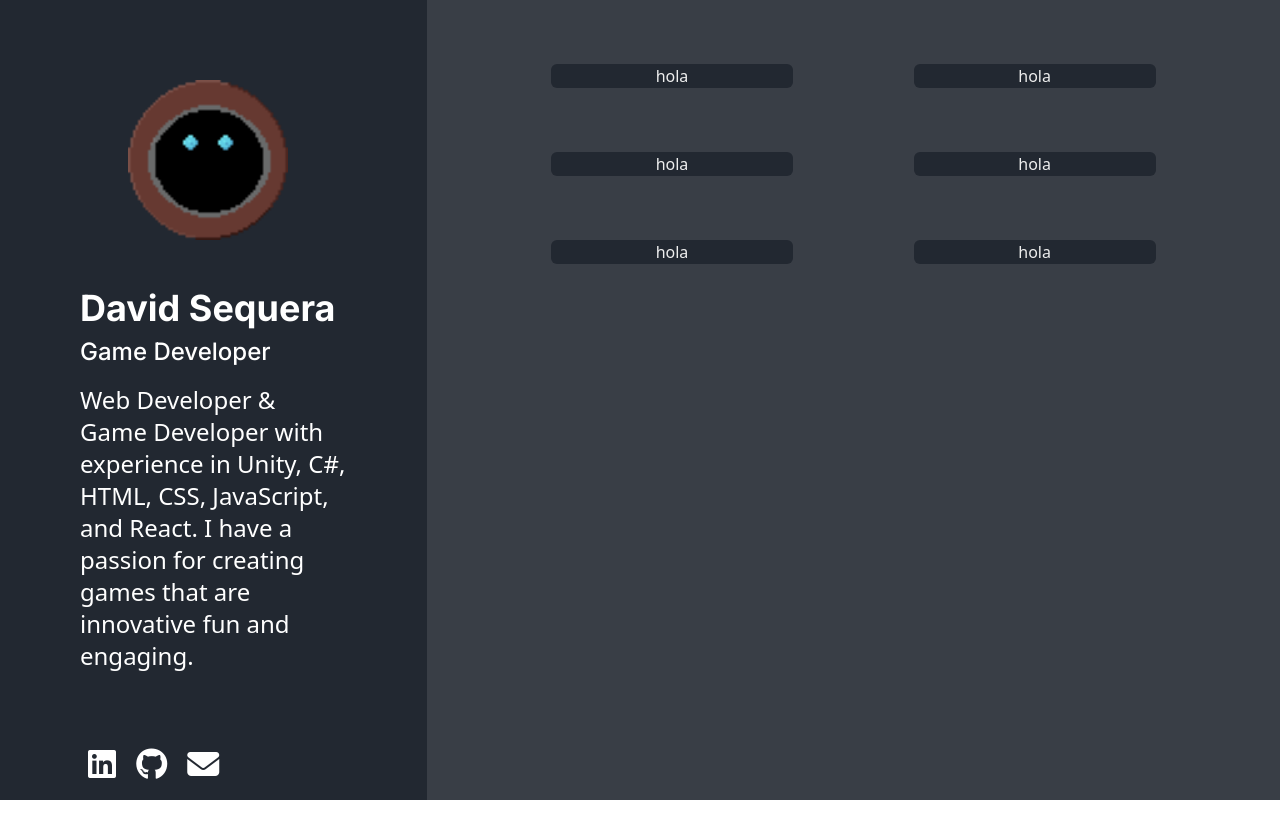
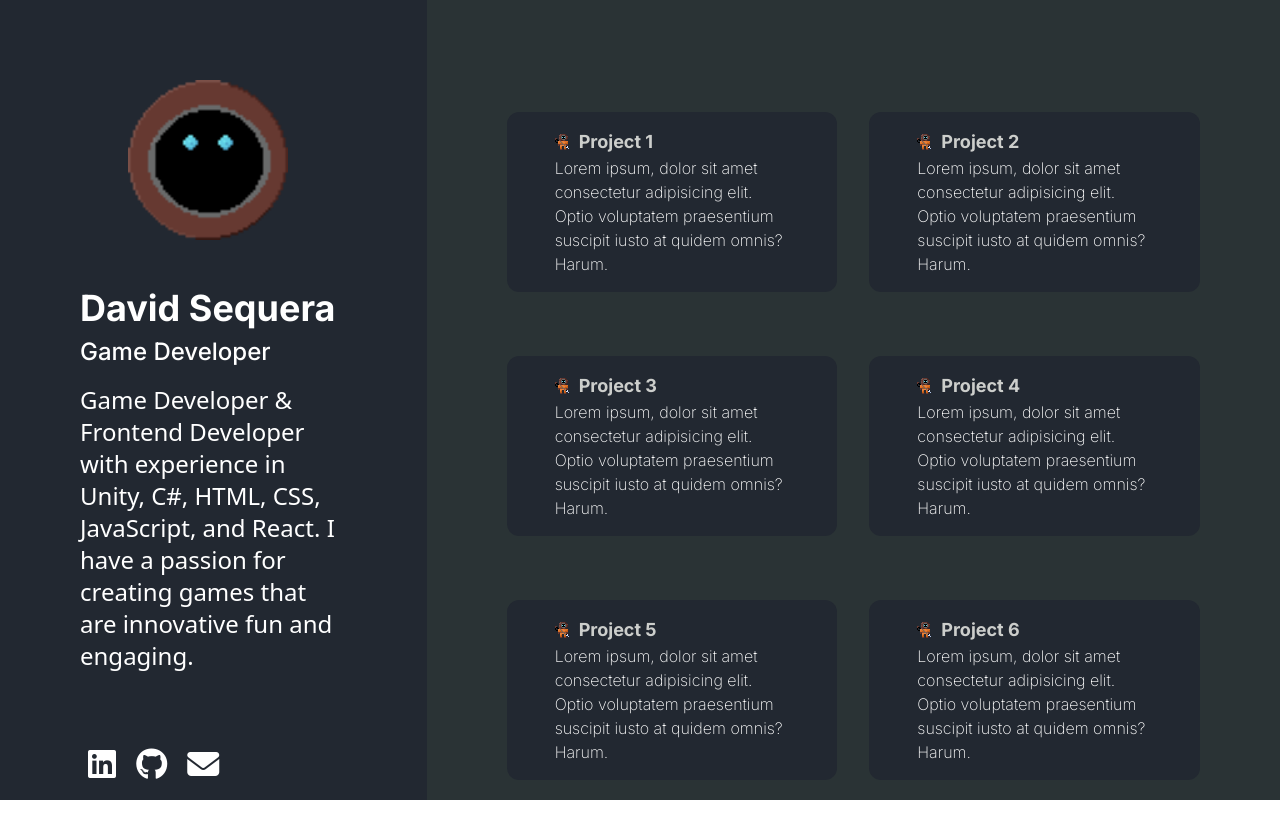
Before and after one commit to DoneWasting/web-portfolio, a website: page docs/index.html in a window 1280 px wide. Before the commit the page ends 808 px from the top, so only its background shows below. Drawn offline with Linux system fonts and the light colour scheme.

Commit message:
Added cols and logo

```diff
--- a/docs/index.html
+++ b/docs/index.html
@@ -7,6 +7,7 @@
   <link href="./output.css" rel="stylesheet">
   <script src="https://kit.fontawesome.com/7180eab6c2.js" crossorigin="anonymous"></script>
   <link rel="icon" type="image/x-icon" href="imgs/favicon16x16.png">
+  <link rel="icon" type="image/png" href="imgs/favicon16x16.png" />
   <link rel="stylesheet" href="https://cdnjs.cloudflare.com/ajax/libs/font-awesome/6.7.2/css/all.min.css" integrity="sha512-Evv84Mr4kqVGRNSgIGL/F/aIDqQb7xQ2vcrdIwxfjThSH8CSR7PBEakCr51Ck+w+/U6swU2Im1vVX0SVk9ABhg==" crossorigin="anonymous" referrerpolicy="no-referrer" />
   <title>Davidsgames</title>
   <link rel="preconnect" href="https://fonts.googleapis.com">
@@ -25,7 +26,7 @@
             <h2 class="text-white text-4xl mt-12 inter-bold"> David Sequera </h2>
             <p class="text-white text-2xl mt-2 inter-semi-bold "> Game Developer </p>
             <p class="text-white text-2xl mt-4">
-              Web Developer & Game Developer with experience in Unity, C#, HTML, CSS, JavaScript, and React.
+              Game Developer & Frontend Developer with experience in Unity, C#, HTML, CSS, JavaScript, and React.
               I have a passion for creating games that are  innovative fun and engaging.
             </p>
 
@@ -37,33 +38,101 @@
         </div>
     </div>
     <div class="w-2/3 bg-secondary h-screen">
-      <div class="flex flex-col p-8">
-        <div class="p-8 flex flex-row text-mainwhite text-center">
-          <div class="w-1/3 bg-main mx-auto rounded-md">
-            hola
+      <div class="flex flex-col py-20 px-8">
+        <div class="p-8 flex flex-row text-mainwhite">
+          <div class="w-1/2 bg-main mx-4 rounded-xl flex flex-col transition ease-in-out delay-150 duration-100 hover:-translate-y-1 hover:scale-105 cursor-pointer">
+            <div class="flex flex-col w-100 mx-12 my-4">
+              <div class="flex flex-row items-center">
+                <img src="imgs/favicon16x16.png" class="icon-image"/>
+                <h2 class="text-textGreyish inter-bold text-lg mx-2">
+                  Project 1
+                </h2>
+              </div>
+              <p class="text-white inter-light text-md">
+                Lorem ipsum, dolor sit amet consectetur adipisicing elit. Optio voluptatem praesentium suscipit
+                 iusto at quidem omnis? Harum.
+              </p>
+            </div>
           </div>
-          <div class="w-1/3 bg-main mx-auto rounded-md">
-           hola
+          <div class="w-1/2 bg-main mx-4 rounded-xl flex flex-col transition ease-in-out delay-150 duration-100 hover:-translate-y-1 hover:scale-105 cursor-pointer">
+            <div class="flex flex-col w-100 mx-12 my-4">
+              <div class="flex flex-row items-center">
+                <img src="imgs/favicon16x16.png" class="icon-image"/>
+                <h2 class="text-textGreyish inter-bold text-lg mx-2">
+                  Project 2
+                </h2>
+              </div>
+
+              <p class="text-white inter-light text-md">
+                Lorem ipsum, dolor sit amet consectetur adipisicing elit. Optio voluptatem praesentium suscipit
+                 iusto at quidem omnis? Harum.
+              </p>
+            </div>
+          </div>
+        </div>
+        <div class="p-8 flex flex-row">
+          <div class="w-1/2 bg-main mx-4 rounded-xl flex flex-col transition ease-in-out delay-150 duration-100 hover:-translate-y-1 hover:scale-105 cursor-pointer">
+            <div class="flex flex-col w-100 mx-12 my-4">
+              <div class="flex flex-row items-center">
+                <img src="imgs/favicon16x16.png" class="icon-image"/>
+                <h2 class="text-textGreyish inter-bold text-lg mx-2">
+                  Project 3
+                </h2>
+              </div>
+              <p class="text-white inter-light text-md">
+                Lorem ipsum, dolor sit amet consectetur adipisicing elit. Optio voluptatem praesentium suscipit
+                 iusto at quidem omnis? Harum.
+              </p>
+            </div>
+          </div>
+          <div class="w-1/2 bg-main mx-4 rounded-xl flex flex-col transition ease-in-out delay-150 duration-100 hover:-translate-y-1 hover:scale-105 cursor-pointer">
+            <div class="flex flex-col w-100 mx-12 my-4">
+              <div class="flex flex-row items-center">
+                <img src="imgs/favicon16x16.png" class="icon-image"/>
+                <h2 class="text-textGreyish inter-bold text-lg mx-2">
+                  Project 4
+                </h2>
+              </div>
+              <p class="text-white inter-light text-md">
+                Lorem ipsum, dolor sit amet consectetur adipisicing elit. Optio voluptatem praesentium suscipit
+                 iusto at quidem omnis? Harum.
+              </p>
+            </div>
           </div>
       </div>
 
-      <div class="p-8 flex flex-row text-mainwhite text-center">
-        <div class="w-1/3 bg-main mx-auto rounded-md">
-          hola
+
+
+      <div class="p-8 flex flex-row">
+        <div class="w-1/2 bg-main mx-4  rounded-xl flex flex-col transition ease-in-out delay-150 duration-100 hover:-translate-y-1 hover:scale-105 cursor-pointer">
+          <div class="flex-flex-row w-100 mx-12 my-4">
+            <div class="flex flex-row items-center">
+              <img src="imgs/favicon16x16.png" class="icon-image"/>
+              <h2 class="text-textGreyish inter-bold text-lg mx-2">
+                Project 5
+              </h2>
+            </div>
+            <p class="text-white inter-light text-md">
+              Lorem ipsum, dolor sit amet consectetur adipisicing elit. Optio voluptatem praesentium suscipit
+               iusto at quidem omnis? Harum.
+            </p>
+          </div>
         </div>
-        <div class="w-1/3 bg-main mx-auto rounded-md">
-         hola
+        <div class="w-1/2 bg-main mx-4  rounded-xl flex flex-col transition ease-in-out delay-150 duration-100 hover:-translate-y-1 hover:scale-105 cursor-pointe">
+          <div class="flex-flex-row w-100 mx-12 my-4">
+            <div class="flex flex-row items-center">
+              <img src="imgs/favicon16x16.png" class="icon-image"/>
+              <h2 class="text-textGreyish inter-bold text-lg mx-2">
+                Project 6
+              </h2>
+            </div>
+            <p class="text-white inter-light text-md">
+              Lorem ipsum, dolor sit amet consectetur adipisicing elit. Optio voluptatem praesentium suscipit
+               iusto at quidem omnis? Harum.
+            </p>
+          </div>
         </div>
-      </div>
-
-      <div class="p-8 flex flex-row text-mainwhite text-center ">
-        <div class="w-1/3 bg-main mx-auto rounded-md ">
-          hola
-        </div>
-        <div class="w-1/3 bg-main mx-auto rounded-md">
-        hola
-        </div>
-      </div>
+    </div>
       </div>
 
     </div>
--- a/docs/input.css
+++ b/docs/input.css
@@ -12,6 +12,11 @@ i{
 .logo {
     height: 10rem;
     width: 10rem;
+}
+
+.icon-image {
+    height: 16px;
+    width: 16px;
 }
 
 .inter-bold {
@@ -34,3 +39,10 @@ i{
     font-weight: 400;
     font-style: normal;
   }
+
+  .inter-light {
+    font-family: "Inter", serif;
+    font-optical-sizing: auto;
+    font-weight: 200;
+    font-style: normal;
+  }
--- a/tailwind.config.js
+++ b/tailwind.config.js
@@ -4,9 +4,11 @@ module.exports = {
   theme: {
     extend: {   colors: {
       main:"#222831",
-      secondary: "#393E46",
+      secondary: "#2A3335",
       mainblue: "#00ADB5",
-      mainwhite:"#EEEEEE"
+      mainwhite:"#EEEEEE",
+      textGreyish: "#F8F8F2CC",
+      test: "#1D1B22"
 
     },},
   },
```
Also changed, not shown: docs/output.css.
